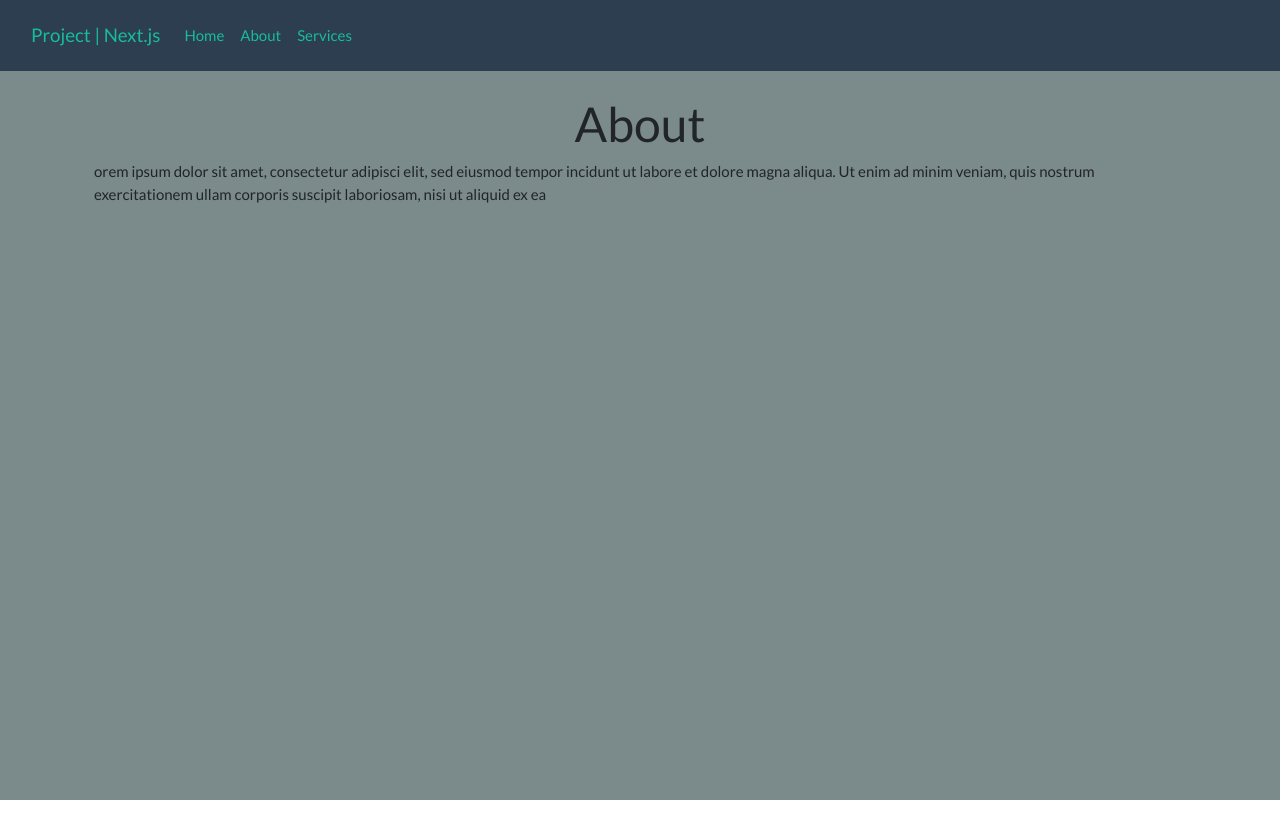
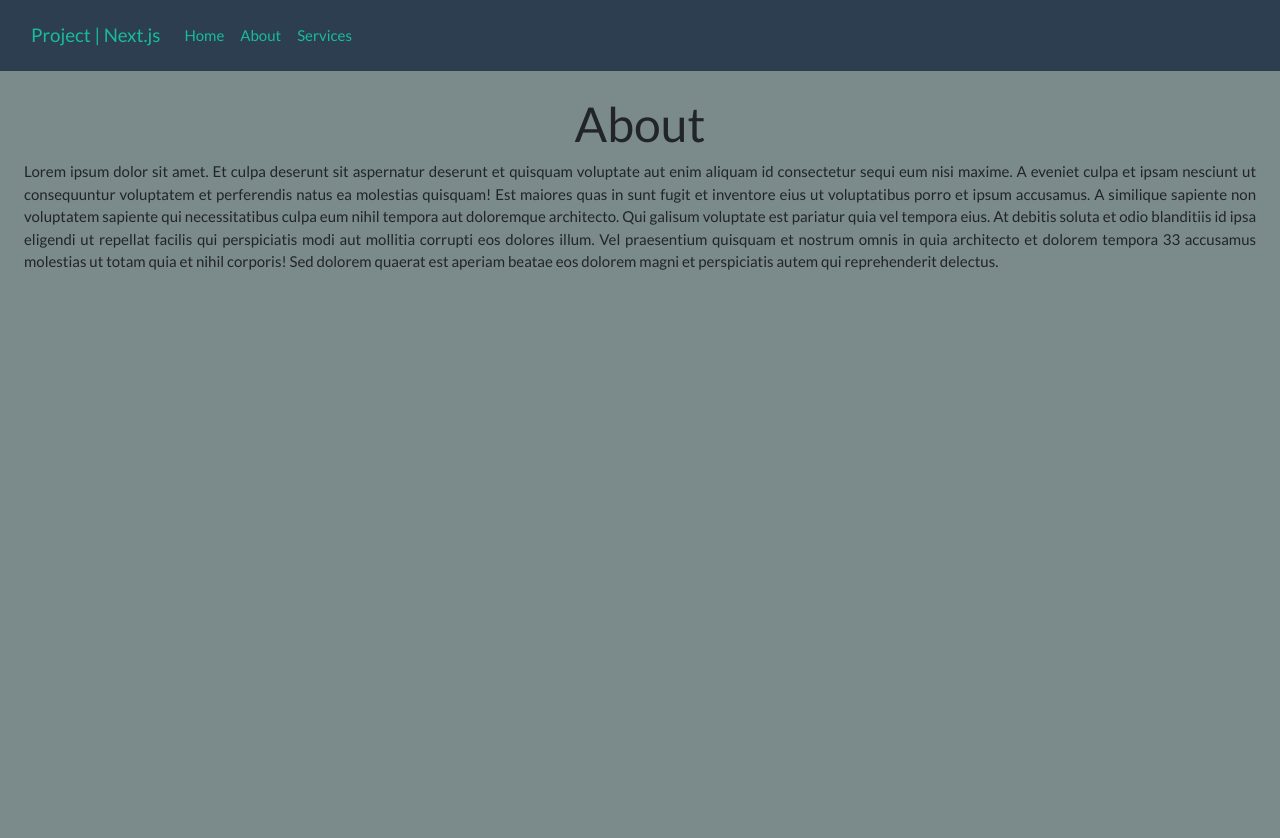
Before and after one commit to BrayanCardona12/R_M_Nextjs, a Next.js app: page /about in a window 1280 px wide. Shown: the top 838 px of the page. Before the commit the page ends 800 px from the top, so only its background shows below. Built offline with nearby package versions, Linux system fonts and the light colour scheme.

Commit message:
modificando estilos

```diff
--- a/components/Container.js
+++ b/components/Container.js
@@ -4,17 +4,19 @@ import Head from 'next/head'
 
 const Container = ({children}) => {
     return(
-        <div className="bg-dark" style={{minHeight: "100vh"}}>
-            <Head>
+        <>
+        <Head>
                 <title>Next.js Project</title>
                 <link rel="stylesheet" href="https://cdn.jsdelivr.net/npm/bootswatch@4.5.2/dist/flatly/bootstrap.min.css"/>
+                <link rel="stylesheet" href="https://cdn.jsdelivr.net/npm/bootstrap-icons@1.10.4/font/bootstrap-icons.css"></link>
                 <link rel="icon" href="https://www.iconpacks.net/icons/1/free-user-group-icon-296-thumb.png"/>
+                <script src="https://cdn.jsdelivr.net/npm/bootstrap@5.3.0-alpha3/dist/js/bootstrap.bundle.min.js" integrity="sha384-ENjdO4Dr2bkBIFxQpeoTz1HIcje39Wm4jDKdf19U8gI4ddQ3GYNS7NTKfAdVQSZe" crossorigin="anonymous"></script>
             </Head>
             <Navigation/>
-            <div className="container p-4 d-flex flex-column align-items-center">
+            <div className="mw-100 min-vh-100 bg-dark p-4">
                 {children}
             </div>
-        </div>
+        </>
     )
 }
 
--- a/components/navigation.js
+++ b/components/navigation.js
@@ -1,7 +1,7 @@
 import Link from 'next/link'
 
 const Navigation = () => {
-    return(
+  return (
     <nav className="navbar bg-primary navbar-expand-lg bg-body-tertiary">
       <div className="container-fluid">
         <Link href='/' className='navbar-brand'>Project | Next.js</Link>
@@ -14,7 +14,7 @@ const Navigation = () => {
           aria-expanded="false"
           aria-label="Toggle navigation"
         >
-            <span className="navbar-toggler-icon" />
+          <i className="bi bi-list success text-success" style={{fontSize: "1.5em"}}></i>
         </button>
         <div className="collapse navbar-collapse" id="navbarNav">
           <ul className="navbar-nav">
--- a/pages/about.js
+++ b/pages/about.js
@@ -9,11 +9,12 @@ const About = () => {
                 <title>Home | Next.js</title>
             </Head>
             <Container>
-                <h1>About</h1>
-                <p>
-                orem ipsum dolor sit amet, consectetur adipisci elit, sed eiusmod tempor incidunt ut labore et dolore magna aliqua.
-                 Ut enim ad minim veniam, quis nostrum exercitationem ullam corporis suscipit laboriosam, nisi ut aliquid ex ea
-                </p>
+                <h1 className='text-center'>About</h1>
+                <p className="text-justify">
+                Lorem ipsum dolor sit amet. Et culpa deserunt sit aspernatur deserunt et quisquam voluptate aut enim aliquam id consectetur sequi eum nisi maxime. A eveniet culpa et ipsam nesciunt ut consequuntur voluptatem et perferendis natus ea molestias quisquam! Est maiores quas in sunt fugit et inventore eius ut voluptatibus porro et ipsum accusamus.
+                A similique sapiente non voluptatem sapiente qui necessitatibus culpa eum nihil tempora aut doloremque architecto. Qui galisum voluptate est pariatur quia vel tempora eius.
+                At debitis soluta et odio blanditiis id ipsa eligendi ut repellat facilis qui perspiciatis modi aut mollitia corrupti eos dolores illum. Vel praesentium quisquam et nostrum omnis in quia architecto et dolorem tempora 33 accusamus molestias ut totam quia et nihil corporis! Sed dolorem quaerat est aperiam beatae eos dolorem magni et perspiciatis autem qui reprehenderit delectus.
+            </p>
             </Container>
         </>
 
```
Also changed, not shown: components/Users.js (+9 -6 lines), pages/index.js (+6 -4 lines), pages/services.js (+5 -5 lines), pages/users/[id].js (line endings or trailing spaces). Lines whose indentation alone changed are shown as unchanged.
